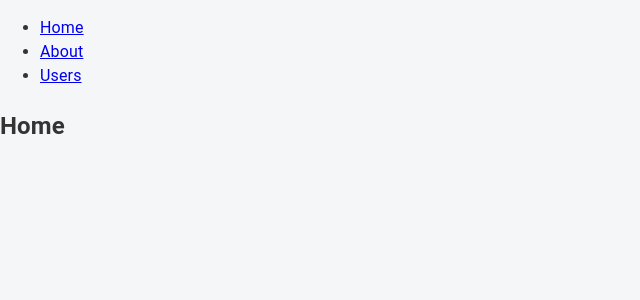
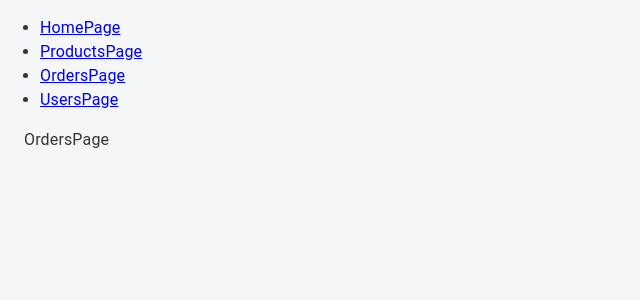
Before and after one commit to sevinchoyazimboevna-source/burak-react, a React (Create React App) app: page /orders in a window 1280 px wide. Shown: the top 300 px of the page, without its empty margins (0-640 px from the left). Built offline with nearby package versions, Linux system fonts and the light colour scheme.

Commit message:
fix: develop screen based components

```diff
--- a/src/app/App.tsx
+++ b/src/app/App.tsx
@@ -4,8 +4,10 @@
 import Button from "@mui/material/Button";
 import { RippleBadge } from "./MaterialTheme/styled";
 import { Switch, Link, Route } from "react-router-dom";
-import { About } from "./screens/About";
-import { Users } from "./screens/User";
+import { HomePage } from "./screens/homePage";
+import { ProductsPage } from "./screens/productsPage";
+import { OrdersPage } from "./screens/ordersPage";
+import { UserPage } from "./screens/userPage";
 
 function App() {
   return (
@@ -13,38 +15,40 @@
       <nav>
         <ul>
           <li>
-            <Link to="/">Home</Link>
+            <Link to="/">HomePage</Link>
           </li>
           <li>
-            <Link to="/about">About</Link>
+            <Link to="/products">ProductsPage</Link>
           </li>
           <li>
-            <Link to="/users">Users</Link>
+            <Link to="/orders">OrdersPage</Link>
           </li>
+          <li>
+            <Link to="/member-page">UsersPage</Link>
+          </li>
+
         </ul>
       </nav>
 
       {/* A <Switch> looks through its children <Route>s and
             renders the first one that matches the current URL. */}
       <Switch>
-        <Route path="/about">
-          <About />
+        <Route path="/products">
+          <ProductsPage />
         </Route>
-        <Route path="/users">
-          <Users />
+        <Route path="/orders">
+          <OrdersPage />
+        </Route>
+        <Route path="/member-page">
+          <UserPage />
         </Route>
         <Route path="/">
-          <Home />
+          <HomePage />
         </Route>
       </Switch>
     </div>)
 }
 
 
-function Home() {
-  return <h2>Home</h2>;
-}
-
-
 
 export default App;
--- a/src/app/screens/About.tsx
+++ /dev/null
@@ -1,5 +0,0 @@
-import { Container } from "@mui/material";
-
-export function About() {
-    return <Container>About</Container>;
-}
--- a/src/app/screens/User.tsx
+++ /dev/null
@@ -1,5 +0,0 @@
-import { Container } from "@mui/material";
-
-export function Users() {
-    return <Container>Users</Container>;
-}
--- /dev/null
+++ b/src/app/screens/helpPage/index.tsx
@@ -0,0 +1,5 @@
+import { Container } from "@mui/material";
+
+export function HelpPage() {
+    return <Container>HelpPage</Container>;
+}
--- /dev/null
+++ b/src/app/screens/homePage/index.tsx
@@ -0,0 +1,5 @@
+import { Container } from "@mui/material";
+
+export function HomePage() {
+    return <Container>HomePAge</Container>;
+}
--- /dev/null
+++ b/src/app/screens/ordersPage/index.tsx
@@ -0,0 +1,5 @@
+import { Container } from "@mui/material";
+
+export function OrdersPage() {
+    return <Container>OrdersPage</Container>;
+}
--- /dev/null
+++ b/src/app/screens/productsPage/index.tsx
@@ -0,0 +1,5 @@
+import { Container } from "@mui/material";
+
+export function ProductsPage() {
+    return <Container>ProductsPage</Container>;
+}
--- /dev/null
+++ b/src/app/screens/userPage/index.tsx
@@ -0,0 +1,5 @@
+import { Container } from "@mui/material";
+
+export function UserPage() {
+    return <Container>UserPage</Container>;
+}
```
